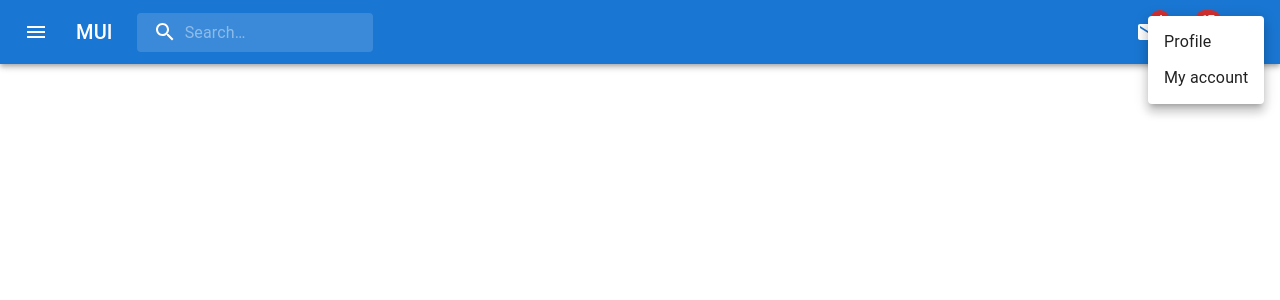
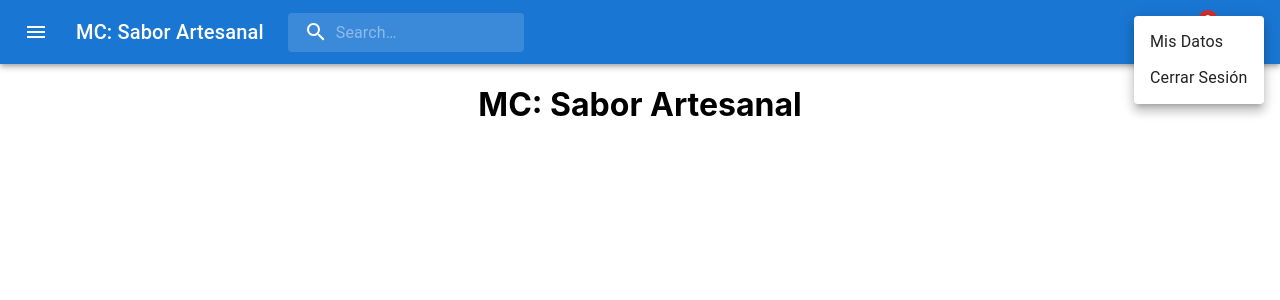
Before and after one commit to MrMoree/inicioReact, a React (Create React App) app: page / in a window 1280 px wide. Both pictures are taken after a click on the button 1244 px from the left and 32 px from the top of the page. Shown: the top 300 px of the page. Built offline with nearby package versions, Linux system fonts and the light colour scheme.

Commit message:
Desafio 3 - Carrito e ItemList agregados

```diff
--- a/package.json
+++ b/package.json
@@ -5,6 +5,7 @@
   "dependencies": {
     "@emotion/react": "^11.5.0",
     "@emotion/styled": "^11.3.0",
+    "@material-ui/core": "^4.12.3",
     "@mui/icons-material": "^5.0.5",
     "@mui/material": "^5.0.6",
     "@testing-library/jest-dom": "^5.14.1",
--- a/public/index.html
+++ b/public/index.html
@@ -24,8 +24,7 @@
       work correctly both with client-side routing and a non-root public URL.
       Learn how to configure a non-root public URL by running `npm run build`.
     -->
-    <link href="https://cdn.jsdelivr.net/npm/bootstrap@5.1.3/dist/css/bootstrap.min.css" rel="stylesheet" integrity="sha384-1BmE4kWBq78iYhFldvKuhfTAU6auU8tT94WrHftjDbrCEXSU1oBoqyl2QvZ6jIW3" crossorigin="anonymous">
-    <title>React App</title>
+    <title>MC: Sabor Artesanal</title>
   </head>
   <body>
     <noscript>You need to enable JavaScript to run this app.</noscript>
--- a/src/App.jsx
+++ b/src/App.jsx
@@ -1,12 +1,14 @@
 import './App.css';
 import NavBar from './components/navegacion/NavBar';
+import ItemLista from './components/catalogo/ItemListContainer';
+
 
 function App() {
   return (
     <div className="App">
 
-    <NavBar />
-
+    <div><NavBar /></div>
+    <div><ItemLista /></div>
     </div>
     );
   }
--- /dev/null
+++ b/src/components/catalogo/ItemListContainer.jsx
@@ -0,0 +1,14 @@
+import * as React from 'react';
+
+
+class ItemLista extends React.Component {
+    render() {
+        return (
+            <div>
+            <h1>MC: Sabor Artesanal</h1>
+            </div>
+            )
+        }
+    }
+
+    export default ItemLista;
--- /dev/null
+++ b/src/components/navegacion/CartWidget.jsx
@@ -0,0 +1,43 @@
+import * as React from 'react';
+import IconButton from '@mui/material/IconButton';
+import Badge from '@mui/material/Badge';
+import MenuItem from '@mui/material/MenuItem';
+import ShoppingCartIcon from '@mui/icons-material/ShoppingCart';
+
+
+class CartWidget extends React.Component {
+    render() {
+        return (
+            <MenuItem>
+                <IconButton
+                    size="large"
+                    aria-label="show 3 new items in cart"
+                    color="inherit"
+                >
+                    <Badge badgeContent={3} color="error">
+                        <ShoppingCartIcon />
+                    </Badge>
+                </IconButton>
+                <p>Carrito</p>
+            </MenuItem>
+        )
+    }
+}
+export default CartWidget;
+
+
+export class CartWidget2 extends React.Component {
+    render() {
+        return (
+            <IconButton
+                size="large"
+                aria-label="show 3 new items in cart"
+                color="inherit"
+            >
+                <Badge badgeContent={3} color="error">
+                    <ShoppingCartIcon />
+                </Badge>
+            </IconButton>
+        )
+    }
+}
--- a/src/components/navegacion/NavBar.jsx
+++ b/src/components/navegacion/NavBar.jsx
@@ -6,14 +6,13 @@ import Toolbar from '@mui/material/Toolbar';
 import IconButton from '@mui/material/IconButton';
 import Typography from '@mui/material/Typography';
 import InputBase from '@mui/material/InputBase';
-import Badge from '@mui/material/Badge';
 import MenuItem from '@mui/material/MenuItem';
 import Menu from '@mui/material/Menu';
 import MenuIcon from '@mui/icons-material/Menu';
 import SearchIcon from '@mui/icons-material/Search';
 import AccountCircle from '@mui/icons-material/AccountCircle';
-import MailIcon from '@mui/icons-material/Mail';
-import NotificationsIcon from '@mui/icons-material/Notifications';
+import CartWidget from './CartWidget';
+import { CartWidget2 } from './CartWidget';
 import MoreIcon from '@mui/icons-material/MoreVert';
 
 const Search = styled('div')(({ theme }) => ({
@@ -56,7 +55,7 @@ const StyledInputBase = styled(InputBase)(({ theme }) => ({
     },
 }));
 
-export default function NavBar() {
+export default function PrimarySearchAppBar() {
     const [anchorEl, setAnchorEl] = React.useState(null);
     const [mobileMoreAnchorEl, setMobileMoreAnchorEl] = React.useState(null);
 
@@ -97,8 +96,8 @@ export default function NavBar() {
         open={isMenuOpen}
         onClose={handleMenuClose}
         >
-        <MenuItem onClick={handleMenuClose}>Profile</MenuItem>
-        <MenuItem onClick={handleMenuClose}>My account</MenuItem>
+        <MenuItem onClick={handleMenuClose}>Mis Datos</MenuItem>
+        <MenuItem onClick={handleMenuClose}>Cerrar Sesión</MenuItem>
         </Menu>
         );
 
@@ -119,26 +118,10 @@ export default function NavBar() {
             open={isMobileMenuOpen}
             onClose={handleMobileMenuClose}
             >
-            <MenuItem>
-            <IconButton size="large" aria-label="show 4 new mails" color="inherit">
-            <Badge badgeContent={4} color="error">
-            <MailIcon />
-            </Badge>
-            </IconButton>
-            <p>Messages</p>
-            </MenuItem>
-            <MenuItem>
-            <IconButton
-            size="large"
-            aria-label="show 17 new notifications"
-            color="inherit"
-            >
-            <Badge badgeContent={17} color="error">
-            <NotificationsIcon />
-            </Badge>
-            </IconButton>
-            <p>Notifications</p>
-            </MenuItem>
+
+            {/* carrito de compras */}
+            <CartWidget />
+
             <MenuItem onClick={handleProfileMenuOpen}>
             <IconButton
             size="large"
@@ -173,7 +156,7 @@ export default function NavBar() {
                 component="div"
                 sx={{ display: { xs: 'none', sm: 'block' } }}
                 >
-                MUI
+                MC: Sabor Artesanal
                 </Typography>
                 <Search>
                 <SearchIconWrapper>
@@ -186,20 +169,10 @@ export default function NavBar() {
                 </Search>
                 <Box sx={{ flexGrow: 1 }} />
                 <Box sx={{ display: { xs: 'none', md: 'flex' } }}>
-                <IconButton size="large" aria-label="show 4 new mails" color="inherit">
-                <Badge badgeContent={4} color="error">
-                <MailIcon />
-                </Badge>
-                </IconButton>
-                <IconButton
-                size="large"
-                aria-label="show 17 new notifications"
-                color="inherit"
-                >
-                <Badge badgeContent={17} color="error">
-                <NotificationsIcon />
-                </Badge>
-                </IconButton>
+
+                {/* carrito de compras 2 */}
+                <CartWidget2 />
+
                 <IconButton
                 size="large"
                 edge="end"
```
Also changed, not shown: 1 other file (tests, documents, lock files or other folders).
